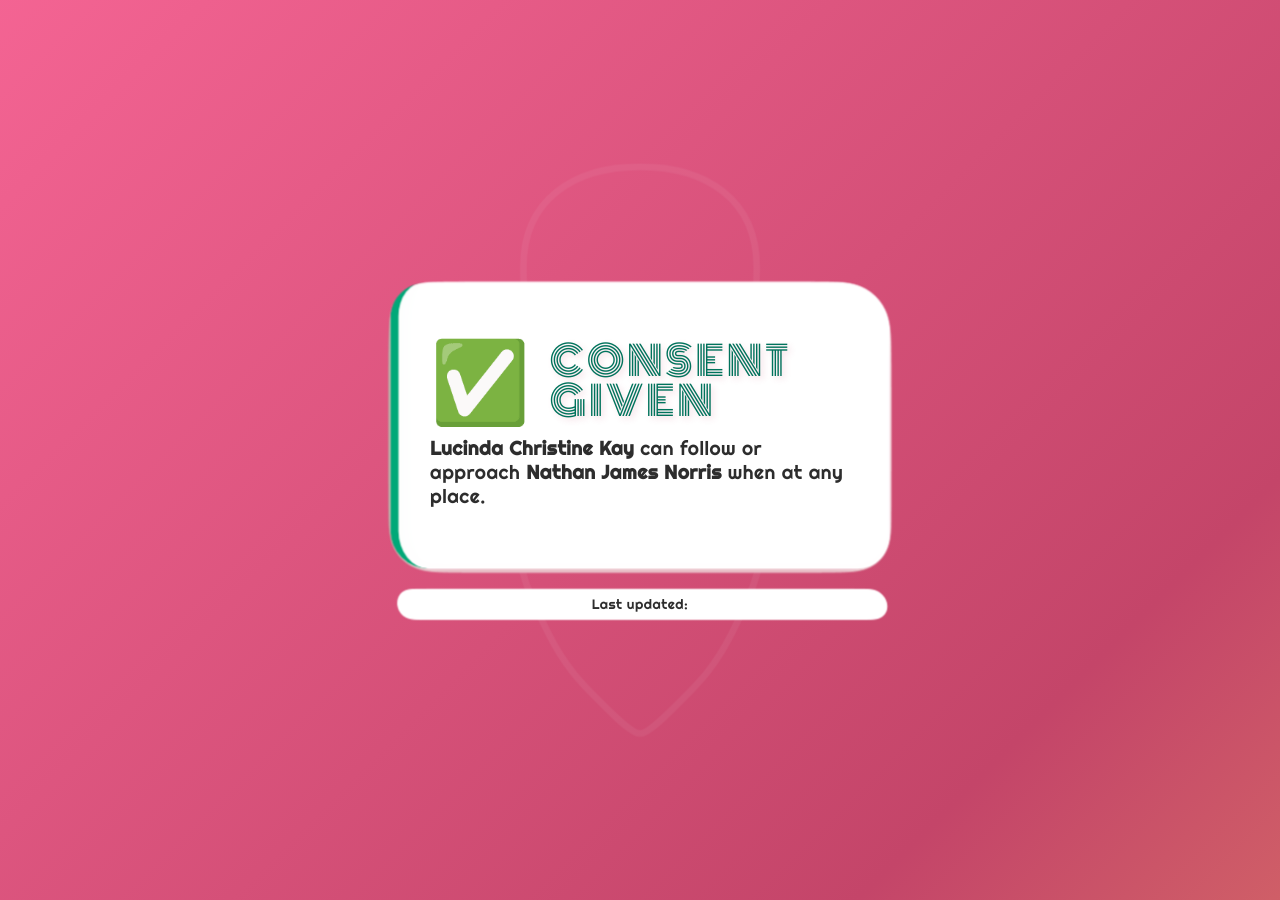
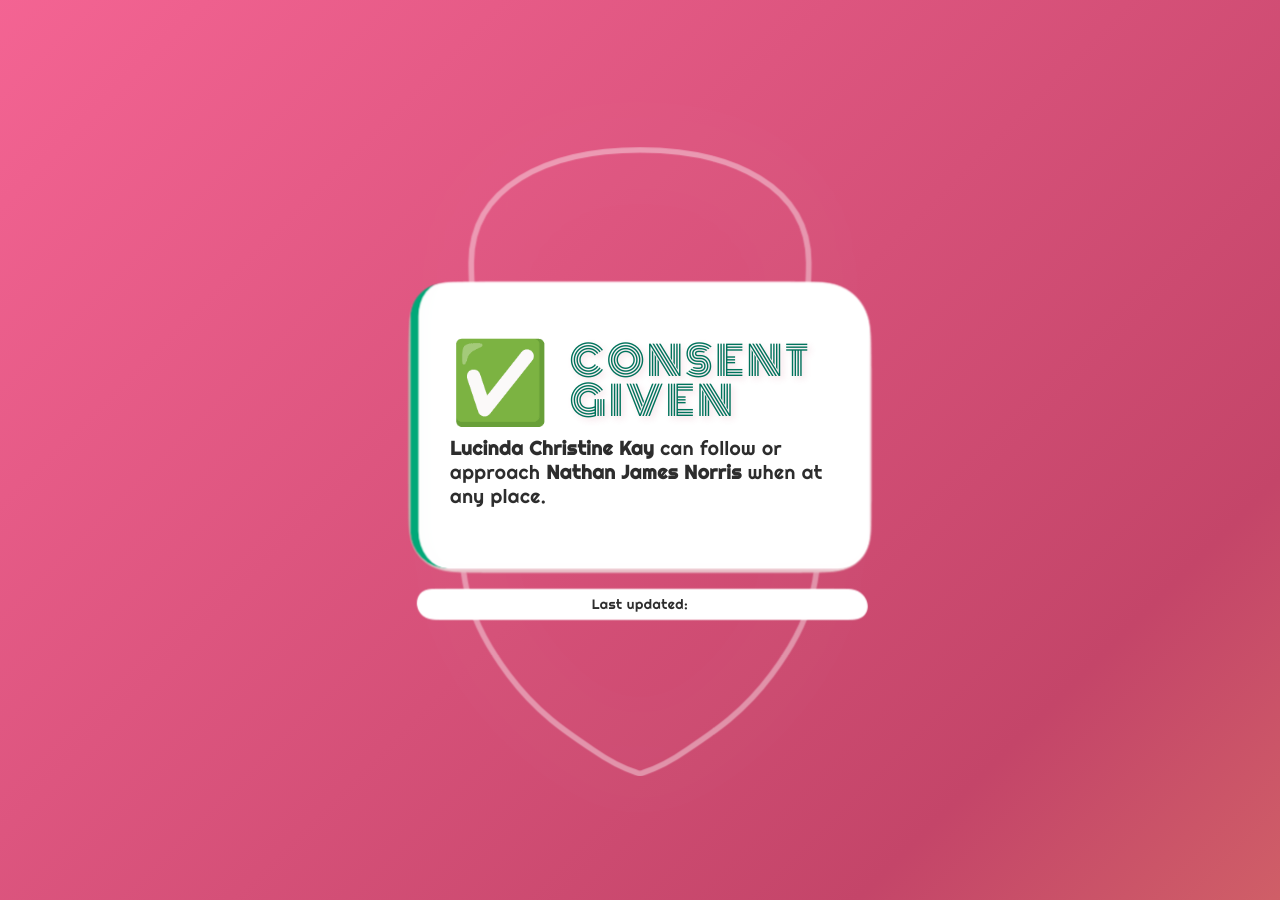
Before and after one commit to nathanjnorris/consent, a Jekyll site: the page built from index.html, in a window 1280 px wide. Built offline with Jekyll 4.4.1, drawn with Linux system fonts in a browser that asks for light colours.

Commit message:
style: contain the text within the lamp

```diff
--- a/_layouts/default.html
+++ b/_layouts/default.html
@@ -55,36 +55,36 @@
             top: 50%;
             left: 50%;
             transform: translate(-50%, -50%);
-            width: min(80vw, 500px);
-            height: min(85vh, 700px);
+            width: min(95vw, 650px);
+            height: min(90vh, 750px);
             pointer-events: none;
-            z-index: 0;
+            z-index: 1;
         }
 
         .lava-lamp-outline svg {
             width: 100%;
             height: 100%;
-            opacity: 0.25;
+            opacity: 0.5;
         }
 
         .lava-lamp-outline path {
             fill: none;
-            stroke: rgba(255, 255, 255, 0.4);
-            stroke-width: 4;
+            stroke: rgba(255, 255, 255, 0.8);
+            stroke-width: 3;
             stroke-linecap: round;
             stroke-linejoin: round;
-            filter: drop-shadow(0 0 20px rgba(255, 255, 255, 0.3));
+            filter: drop-shadow(0 0 15px rgba(255, 255, 255, 0.5));
             animation: lampPulse 10s ease-in-out infinite;
         }
 
         @keyframes lampPulse {
             0%, 100% {
-                opacity: 0.4;
-                filter: drop-shadow(0 0 20px rgba(255, 255, 255, 0.3));
+                opacity: 0.8;
+                filter: drop-shadow(0 0 15px rgba(255, 255, 255, 0.5));
             }
             50% {
-                opacity: 0.6;
-                filter: drop-shadow(0 0 30px rgba(255, 255, 255, 0.5));
+                opacity: 1;
+                filter: drop-shadow(0 0 25px rgba(255, 255, 255, 0.7));
             }
         }
 
@@ -94,6 +94,7 @@
             width: 100%;
             position: relative;
             z-index: 2;
+            padding: 20px;
         }
 
         .status-display {
```
Also changed, not shown: other parts of _layouts/default.html (+15 -15 lines).
